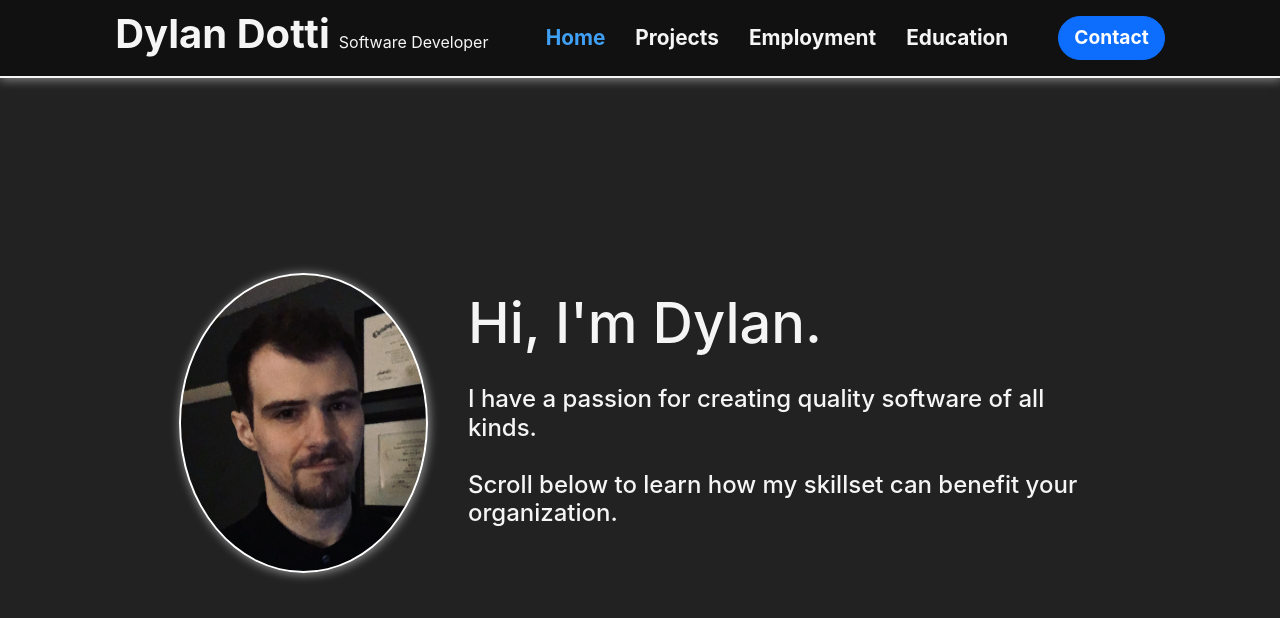
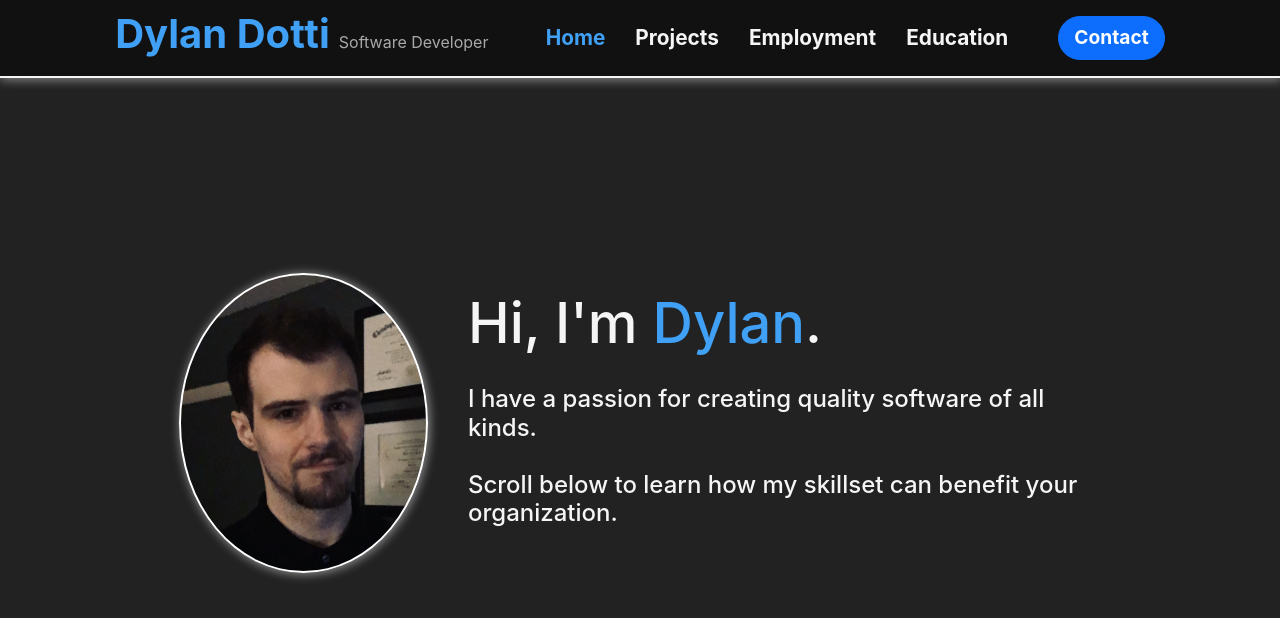
Before and after one commit to Dylan-Dotti/React-Portfolio-Website, a React (Create React App) app: page / in a window 1280 px wide. Shown: the top 618 px of the page. Built offline with nearby package versions, Linux system fonts and the light colour scheme.

Commit message:
Add primary-color-text class

```diff
--- a/src/App.scss
+++ b/src/App.scss
@@ -48,6 +48,10 @@ hr.quarter-centered {
   right: 0;
   top: 0;
   bottom: 0;
+
+  .primary-color-text {
+    color: $blue-300;
+  }
 }
 
 html {
--- a/src/Components/About/index.tsx
+++ b/src/Components/About/index.tsx
@@ -20,7 +20,7 @@ const About: React.FC = () => {
                 <div className="content-container">
                     <div className="profile-picture" style={{backgroundImage: `url(${profileImg})`}}></div>
                     <div className="intro-text">
-                        <h1>Hi, I'm Dylan.</h1>
+                        <h1>Hi, I'm <span className="primary-color-text">Dylan</span>.</h1>
                         <h4>I have a passion for creating quality software of all kinds.</h4>
                         <h4>Scroll below to learn how my skillset can benefit your organization.</h4>
                     </div>
--- a/src/Components/MainHeader/index.tsx
+++ b/src/Components/MainHeader/index.tsx
@@ -11,7 +11,7 @@ const MainHeader: React.FC = () => {
             <div className="white-glow-outline-panel header-bar">
                 <div className="header-bar-contents">
                     <div className="title-group">
-                        <h1 className="name"><strong>Dylan Dotti</strong></h1>
+                        <h1 className="name primary-color-text"><strong>Dylan Dotti</strong></h1>
                         <div className="subtitle">Software Developer</div>
                     </div>
                     <nav>
--- a/src/Components/MainHeader/main-header.scss
+++ b/src/Components/MainHeader/main-header.scss
@@ -28,6 +28,7 @@
                 gap: 5px;
 
                 .subtitle {
+                    color: darkgray;
                     margin-left: .25rem;
                 }
             }
```
